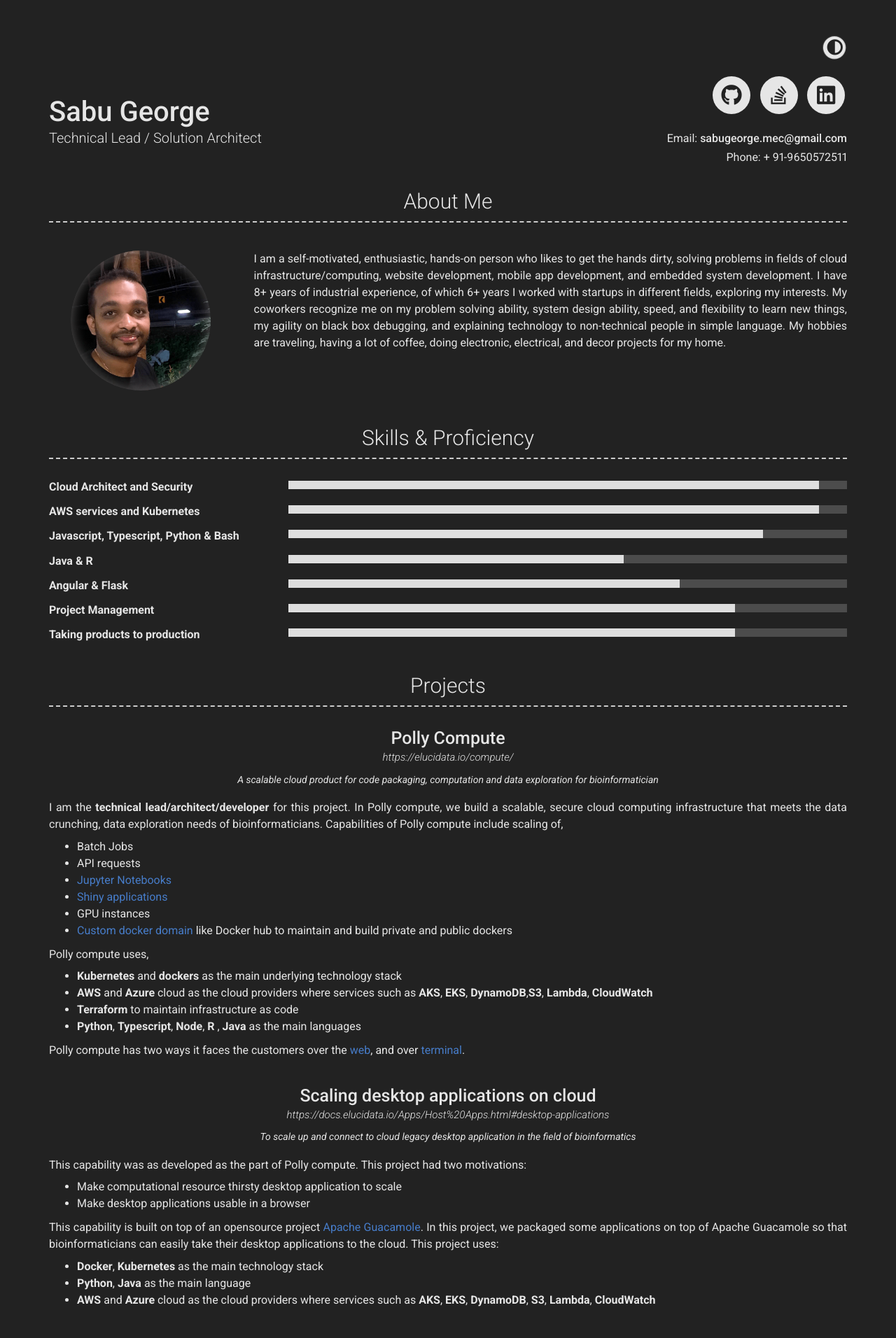
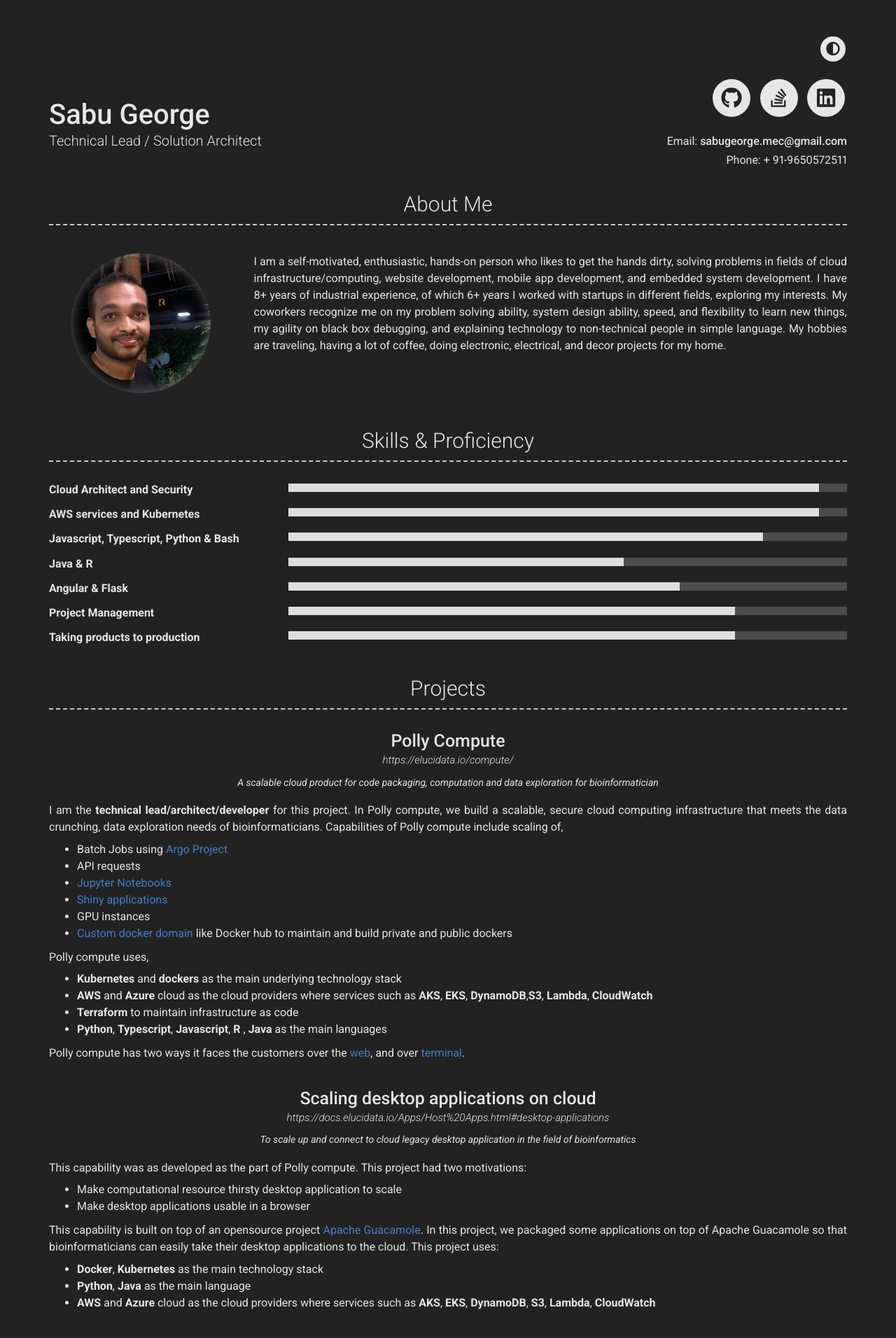
Before and after one commit to sabsgeo/my-cv, a Jekyll site: the page built from index.md, in a window 1280 px wide. Shown: the top 1912 px of the page at 70% size. Built offline with Jekyll 4.4.1, drawn with Linux system fonts in a browser that asks for light colours; nearby versions of some CDN libraries.

Commit message:
[WIP]:some updates and also some alignment correction

```diff
--- a/_data/projects.yml
+++ b/_data/projects.yml
@@ -7,7 +7,7 @@
   description: |
     I am the **technical lead/architect/developer** for this project. In Polly compute, we build a scalable, secure cloud computing infrastructure that meets the data crunching, data exploration needs of bioinformaticians.
     Capabilities of Polly compute include scaling  of,
-    - Batch Jobs
+    - Batch Jobs using [Argo Project](https://github.com/argoproj/argo)
     - API requests
     - [Jupyter Notebooks](https://jupyter.org/)
     - [Shiny applications](https://shiny.rstudio.com/)
@@ -18,7 +18,7 @@
       - **Kubernetes** and **dockers** as the main underlying technology stack
       - **AWS** and **Azure** cloud as the cloud providers where services such as **AKS**, **EKS**, **DynamoDB**,**S3**, **Lambda**, **CloudWatch**
       - **Terraform** to maintain infrastructure as code
-      - **Python**, **Typescript**, **Node**, **R** , **Java** as the main languages
+      - **Python**, **Typescript**, **Javascript**, **R** , **Java** as the main languages
 
     Polly compute has two ways it faces the customers over the [web](http://polly.elucidata.io/), and over [terminal](https://www.npmjs.com/package/@elucidatainc/pollycli).
 
--- a/_includes/header.html
+++ b/_includes/header.html
@@ -1,7 +1,7 @@
 <div class="container header-contianer">
   <div style="text-align: right; margin-bottom: 20px;">
-    <a id="theme-toggle" title="Light Theme" data-state="dark" class="button button--sacnite button--round-l" style="width:36px;height:36px;text-align: center" onclick="modeSwitcher()">
-      <i class="fa fa-adjust" style="font-size: 23px;line-height: 36px"></i>
+    <a id="theme-toggle" style="width: 40px;height: 40px;text-align:center" onclick="modeSwitcher()" title="Light Theme" data-state="dark" class="button button--sacnite button--round-l">
+      <i class="fa fa-adjust fa-2x" style="line-height: 40px;font-size: 2em;" aria-hidden="true"></i>
     </a>
     <script>
       function modeSwitcher() {
--- a/_sass/base.scss
+++ b/_sass/base.scss
@@ -261,10 +261,6 @@ body {
       position: relative;
       top: 1px;
   }
-  #theme-toggle > i {
-    margin-left: 1.5px;
-  }
-
 }
 .skillset {
   .item {
@@ -285,3 +281,19 @@ body {
       background: #DEDEDE;
   }
 }
+
+@media print {
+
+  .skillset .level-bar-inner {
+      background-color: #4C4C4C !important;
+      -webkit-print-color-adjust: exact;
+  }
+}
+
+@media print {
+
+  .skillset .level-bar {
+      background-color: #DEDEDE !important;
+      -webkit-print-color-adjust: exact;
+  }
+}
```
